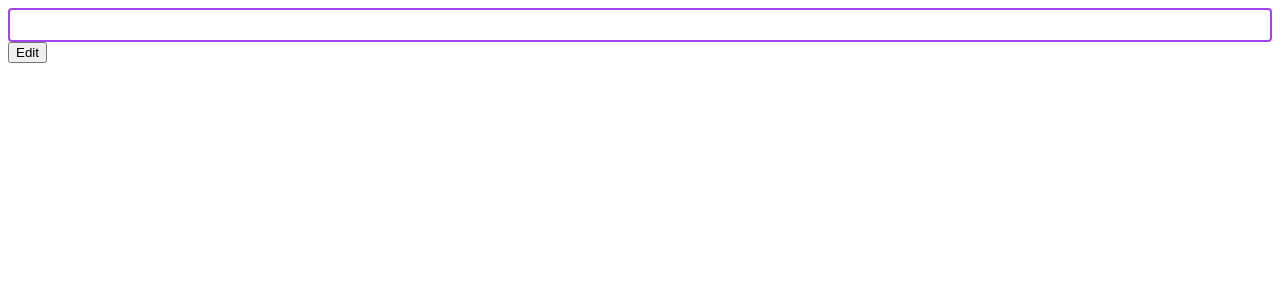
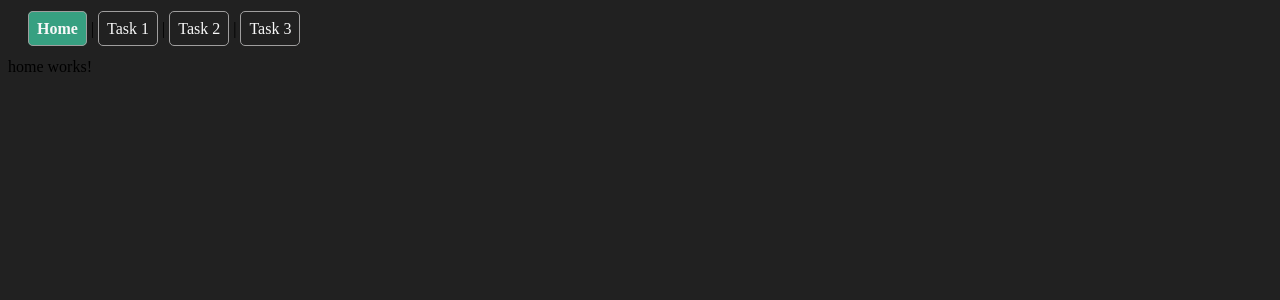
Before and after one commit to denis-mahei/dashboard-ng, an Angular app: page / in a window 1280 px wide. Shown: the top 300 px of the page. Built offline with nearby package versions, Linux system fonts and the light colour scheme.

Commit message:
markup practice

```diff
--- a/src/app/app.component.ts
+++ b/src/app/app.component.ts
@@ -1,9 +1,34 @@
 import { Component } from '@angular/core';
-import { UserComponent } from './user/user.component';
+import { RouterLink, RouterLinkActive, RouterOutlet } from '@angular/router';
 
 @Component({
   selector: 'app-root',
-  imports: [UserComponent],
-  template: ` <app-user />`,
+  styleUrl: 'app.component.scss',
+  imports: [RouterOutlet, RouterLink, RouterLinkActive],
+  template: `
+    <nav>
+      <a
+        class="linkRoute"
+        routerLink="/"
+        routerLinkActive="active"
+        [routerLinkActiveOptions]="{ exact: true }"
+        >Home</a
+      >
+      |
+      <a class="linkRoute" routerLink="/task-1" routerLinkActive="active"
+        >Task 1</a
+      >
+      |
+      <a class="linkRoute" routerLink="/task-2" routerLinkActive="active"
+        >Task 2</a
+      >
+      |
+      <a class="linkRoute" routerLink="/task-3" routerLinkActive="active"
+        >Task 3</a
+      >
+    </nav>
+
+    <router-outlet />
+  `,
 })
 export class AppComponent {}
--- a/src/app/app.routes.ts
+++ b/src/app/app.routes.ts
@@ -1,3 +1,10 @@
 import { Routes } from '@angular/router';
+import { UserComponent } from './user/user.component';
+import { HomeComponent } from './home/home.component';
 
-export const routes: Routes = [];
+export const routes: Routes = [
+  { path: '', title: 'App Home Page', component: HomeComponent },
+  { path: 'task-1', title: 'Task 1', component: UserComponent },
+  { path: 'task-2', title: 'Task 2', component: UserComponent },
+  { path: 'task-3', title: 'Task 3', component: UserComponent },
+];
--- /dev/null
+++ b/src/app/home/home.component.html
@@ -0,0 +1 @@
+<p>home works!</p>
--- a/src/app/user/user.component.ts
+++ b/src/app/user/user.component.ts
@@ -1,18 +1,9 @@
-import { Component, signal } from '@angular/core';
+import { Component, input } from '@angular/core';
 
 @Component({
   selector: 'app-user',
-  template: `
-    <div [contentEditable]="isEditable"></div>
-
-    <button (click)="toggleEdit()">{{ isEditable ? 'Block' : 'Edit' }}</button>
-  `,
-  styleUrl: 'user.component.scss',
+  template: ` <p>The user's name is {{ occupation() }}</p> `,
 })
 export class UserComponent {
-  isEditable = false;
-
-  toggleEdit() {
-    this.isEditable = !this.isEditable;
-  }
+  occupation = input<string>();
 }
--- a/src/main.ts
+++ b/src/main.ts
@@ -2,5 +2,6 @@ import { bootstrapApplication } from '@angular/platform-browser';
 import { appConfig } from './app/app.config';
 import { AppComponent } from './app/app.component';
 
-bootstrapApplication(AppComponent, appConfig)
-  .catch((err) => console.error(err));
+bootstrapApplication(AppComponent, appConfig).catch((err) =>
+  console.error(err)
+);
--- a/src/styles.scss
+++ b/src/styles.scss
@@ -1 +1,24 @@
 /* You can add global styles to this file, and also import other style files */
+a {
+  text-decoration: none;
+}
+
+body {
+  background-color: #212121;
+}
+
+nav {
+  margin: 20px;
+}
+
+.linkRoute {
+  border: 1px solid #9f9e9e;
+  border-radius: 5px;
+  padding: 8px;
+  color: #f8f8f8;
+}
+
+.active {
+  font-weight: bold;
+  background-color: rgba(68, 235, 185, 0.63);
+}
```
Also changed, not shown: src/app/home/home.component.ts (added, +11 -0 lines), src/app/home/home.component.scss (added), 1 other file (tests, documents, lock files or other folders).
